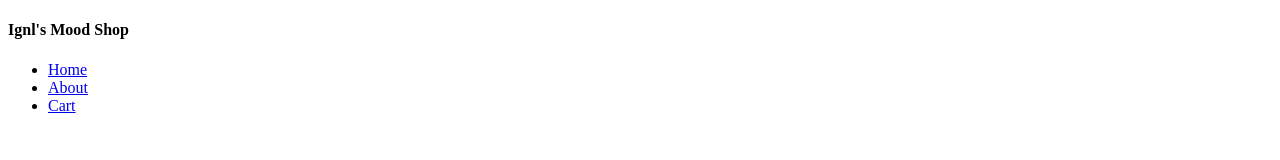
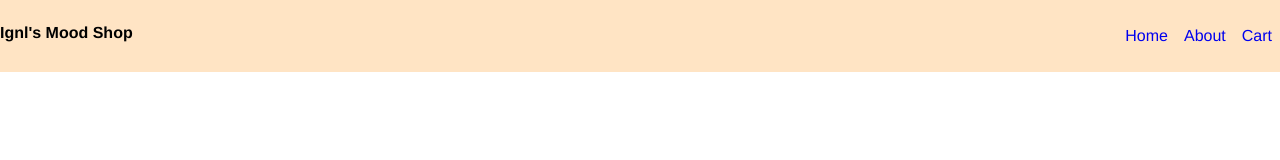
Before and after one commit to Ignl94/mood-shop, a plain HTML site: page index.html in a window 1280 px wide. Drawn offline with Linux system fonts and the light colour scheme.

Commit message:
styled header and navbar

```diff
--- a/index.html
+++ b/index.html
@@ -4,11 +4,11 @@
     <meta charset="UTF-8" />
     <meta name="viewport" content="width=device-width, initial-scale=1" />
     <title>Ignl's Mood Shop</title>
-    <link rel="stylesheet" href="" type="text/css" />
+    <link rel="stylesheet" href="/resources/css/style.css" type="text/css" />
     <script type="text/javascript" src=""></script>
   </head>
   <body>
-    <header>
+    <header class="page-header">
       <h4>Ignl's Mood Shop</h4>
       <nav>
         <ul>
--- /dev/null
+++ b/resources/css/style.css
@@ -0,0 +1,26 @@
+body {
+  font-family: Helvetica;
+  font-size: 16px;
+  line-height: 1.5;
+  margin: 0;
+}
+
+.page-header {
+  display: flex;
+  flex-direction: row;
+  justify-content: space-between;
+  background-color: bisque;
+}
+
+.page-header ul {
+  display: flex;
+  flex-direction: row;
+  justify-content: space-between;
+  list-style: none;
+}
+
+.page-header a {
+  display: block;
+  padding: 0.5em;
+  text-decoration: none;
+}
```
